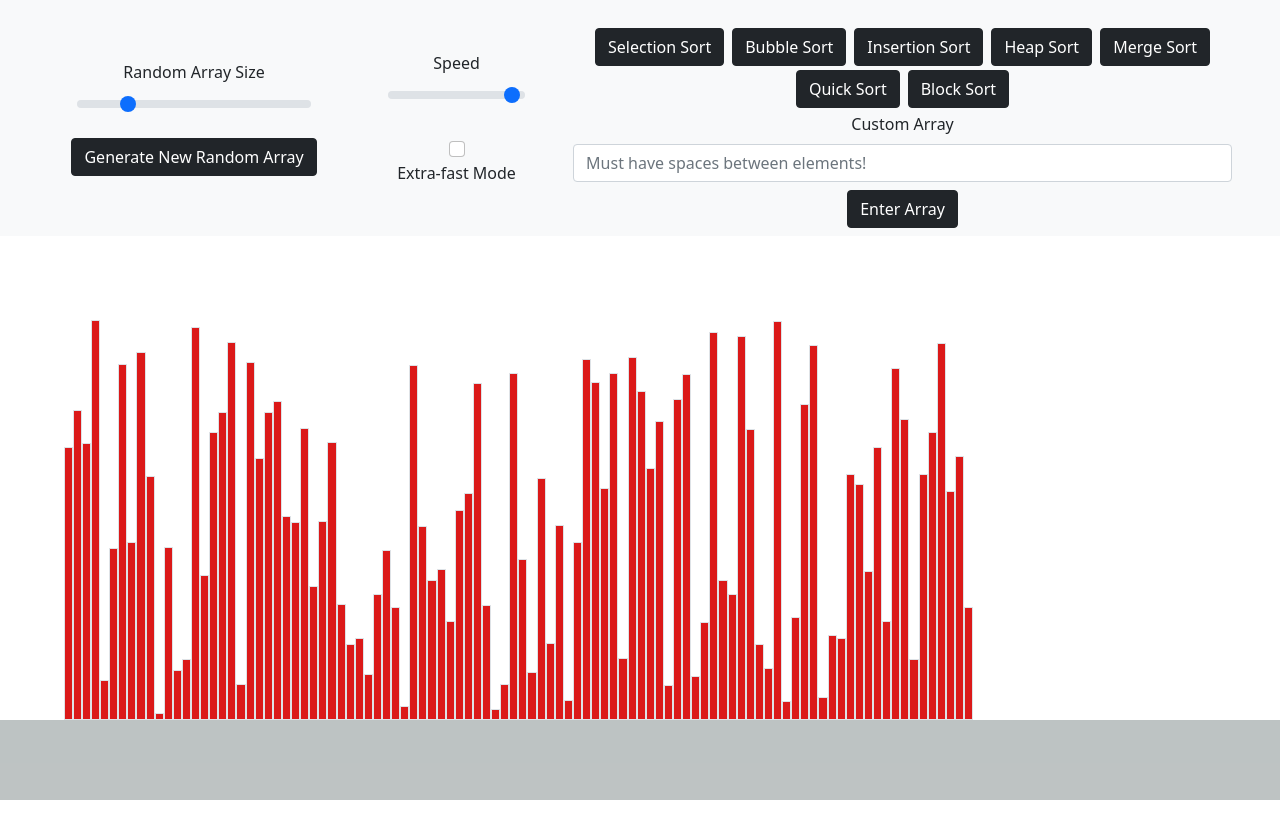
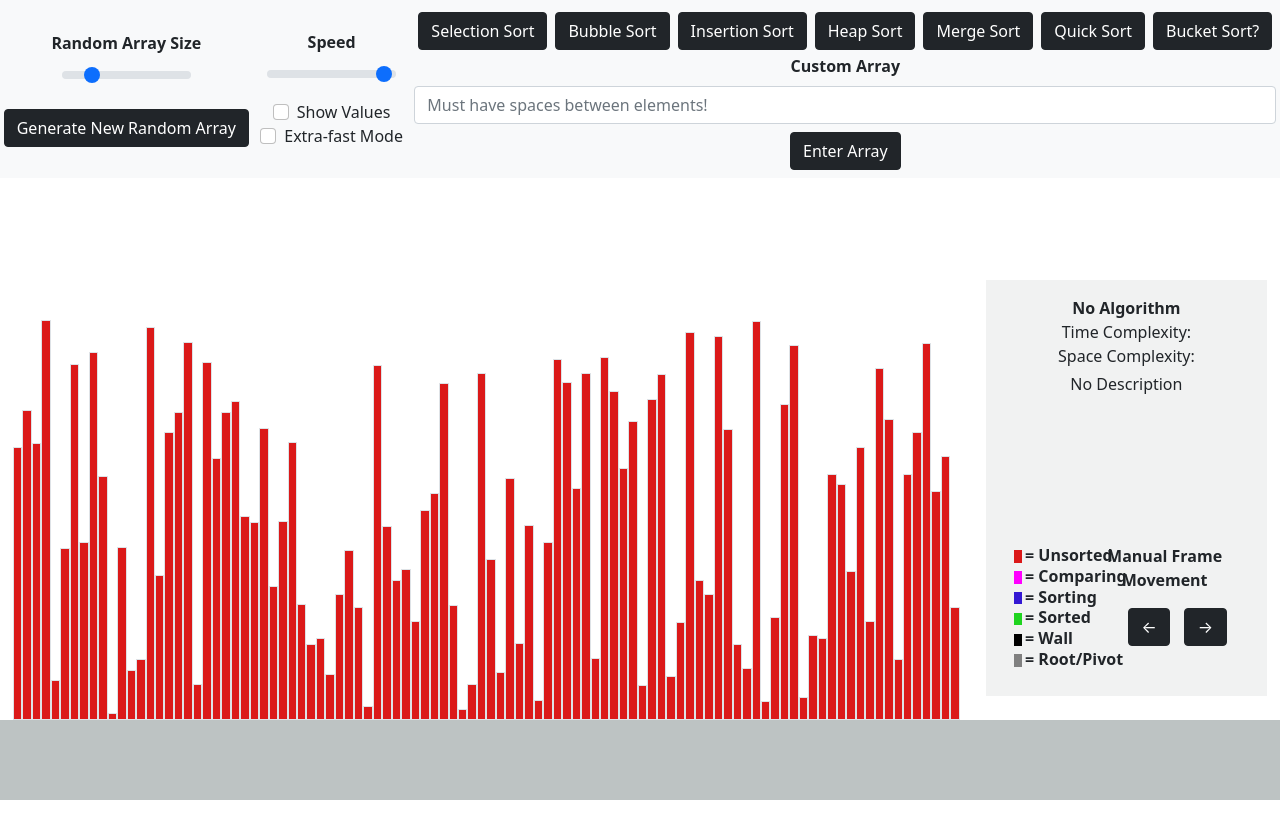
Before and after one commit to Brent152/Sorting-Algorithm-Visualizer, a React (Create React App) app in the folder sorting_visualizer/: page / in a window 1280 px wide. Shown: the top 838 px of the page. Before the commit the page ends 800 px from the top, so only its background shows below. Built offline with nearby package versions, Linux system fonts and the light colour scheme.

Commit message:
Added show values, manual frame movement, and info tab

```diff
--- a/sorting_visualizer/src/components/Visualizer.css
+++ b/sorting_visualizer/src/components/Visualizer.css
@@ -1,15 +1,17 @@
-.array-bar {
+.arrayBar {
   display: inline-block;
   margin-bottom: 0;
 }
 
-.array-container {
+.arrayContainer {
   position: absolute;
   bottom: 10%;
   height: 50%;
+  right: 25%;
+  left: 1%;
 }
 
-.rectangle {
+.bottomRectangle {
   position: absolute;
   margin: 0;
   bottom: 0%;
@@ -17,3 +19,25 @@
   height: 10%;
   background-color: rgba(3, 24, 24, 0.26);
 }
+
+.sideRectangle {
+  position: absolute;
+  width: 22%;
+  height: 52%;
+  bottom: 13%;
+  right: 1%;
+  background-color: rgba(3, 24, 24, 0.055);
+}
+
+.colorIndicator {
+  position: absolute;
+  width: 3%;
+  height: 3%;
+  left: 10%;
+}
+
+.colorText {
+  position: absolute;
+  left: 14%;
+  font-weight: bold;
+}
--- a/sorting_visualizer/src/components/Visualizer.jsx
+++ b/sorting_visualizer/src/components/Visualizer.jsx
@@ -9,8 +9,11 @@ const PAUSE_MULTIPLIER = 20;
 
 // Global but changed by user (or caused by a user change)
 let FAST_MODE = false;
+let HAS_ANIMATED = false;
+let FRAME_INDEX = 0;
+let SHOW_VALUES = false;
 
-let ARRAY_SIZE, ANIMATION_SPEED, MARGIN_LEFT, BAR_WIDTH, MAX_ELEMENT_FOUND;
+let ARRAY_SIZE, ANIMATION_SPEED, BAR_WIDTH, MAX_ELEMENT_FOUND;
 
 
 class Visualizer extends React.Component {
@@ -31,25 +34,30 @@ class Visualizer extends React.Component {
         return (
             <React.Fragment>
                 <nav className="navbar navbar-expand-lg navbar-light bg-light">
-                    <div className="mx-5">
-                        <label htmlFor="arraySizeRange" className="form-label">Random Array Size</label>
+                    <div className="mx-auto">
+                        <label htmlFor="arraySizeRange" className="form-label" style={{fontWeight: "bold"}}>Random Array Size</label>
                         <br />
-                        <input type="range" className="form-range" min="2" max="500" defaultValue="100" step="1" id="arraySizeRange"
-                            onChange={this.arraySizeChangeHandle} disabled={this.state.isAnimating} style={{width: "80%"}}></input>
-
+                        <input type="range" className="form-range w-auto" min="2" max="500" defaultValue="100" step="1" id="arraySizeRange"
+                            onChange={this.arraySizeChangeHandle} disabled={this.state.isAnimating} style={{}}></input>
+                        <br />
                         <button className="btn btn-dark mt-3" onClick={this.generateArrayHandle} disabled={this.state.isAnimating}>Generate New Random Array</button>
                     </div>
-                    <div className="mx-auto">
-                        <label htmlFor="speedRange" className="form-label">Speed</label>
-                        <input type="range" className="form-range" min="1" max="500" defaultValue="480" step="1" id="speedRange"
+                    <div className="w-auto mx-auto">
+                        <label htmlFor="speedRange" className="form-label" style={{fontWeight: "bold"}}>Speed</label>
+                        <br />
+                        <input type="range" className="form-range w-auto" min="1" max="500" defaultValue="480" step="1" id="speedRange"
                             onChange={this.speedChangeHandle} disabled={this.state.isAnimating} style={{}}></input>
-                        <div className="mt-4">
-                            <input className="form-check-input mx-2" type="checkbox" value="" id="extraFastCheck" onChange={this.extraFastChangeHandle} disabled={this.state.isAnimating}></input>
-                            <label className="form-check-label mx-2" htmlFor="extraFastCheck">Extra-fast Mode</label>
+                        <br />
+                        <div className="mt-2">
+                            <input className="form-check-input mx-1" type="checkbox" value="" id="showValuesCheck" onChange={this.showValuesChangeHandle} disabled={this.state.isAnimating}></input>
+                            <label className="form-check-label mx-1" htmlFor="showValuesCheck">Show Values</label>
+                            <br />
+                            <input className="form-check-input mx-1" type="checkbox" value="" id="extraFastCheck" onChange={this.extraFastChangeHandle} disabled={this.state.isAnimating}></input>
+                            <label className="form-check-label mx-1" htmlFor="extraFastCheck">Extra-fast Mode</label>
                         </div>
                     </div>
 
-                    <div className="form-group mx-5 mt-3">
+                    <div className="form-group mx-auto mt-auto">
                         <div className="mx-auto">
                             <button className="btn btn-dark mx-1 mt-1" onClick={this.selectionSortHandle} disabled={this.state.isAnimating}>Selection Sort</button>
                             <button className="btn btn-dark mx-1 mt-1" onClick={this.bubbleSortHandle} disabled={this.state.isAnimating}>Bubble Sort</button>
@@ -57,10 +65,10 @@ class Visualizer extends React.Component {
                             <button className="btn btn-dark mx-1 mt-1" onClick={this.heapSortHandle} disabled={this.state.isAnimating}>Heap Sort</button>
                             <button className="btn btn-dark mx-1 mt-1" onClick={this.mergeSortHandle} disabled={this.state.isAnimating}>Merge Sort</button>
                             <button className="btn btn-dark mx-1 mt-1" onClick={this.quickSortHandle} disabled={this.state.isAnimating}>Quick Sort</button>
-                            <button className="btn btn-dark mx-1 mt-1" onClick={this.quickSortHandle} disabled={this.state.isAnimating}>Block Sort</button>
+                            <button className="btn btn-dark mx-1 mt-1" onClick={this.quickSortHandle} disabled={this.state.isAnimating}>Bucket Sort?</button>
                         </div>
                         <div className="mx-auto">
-                            <label htmlFor="EnterCustomArrayLabel" className="mt-1">Custom Array</label>
+                            <label htmlFor="EnterCustomArrayLabel" className="mt-1" style={{fontWeight: "bold"}}>Custom Array</label>
                             <input type="email" className="form-control my-2" id="EnterCustomArrayField" placeholder="Must have spaces between elements!" style={{}}></input>
                             <button className="btn btn-dark" onClick={this.customArrayHandle} disabled={this.state.isAnimating} style={{}}>Enter Array</button>
                         </div>
@@ -68,14 +76,10 @@ class Visualizer extends React.Component {
                 </nav>
 
 
-                <div className="array-container"
-                style={{
-                    right:"20%",
-                    left: "1%",
-                }}>
+                <div className="arrayContainer" id="arrayContainer">
                     {this.state.array.map((bar, index) => (
                         <div
-                        className="array-bar border border-auto"
+                        className="arrayBar border border-auto"
                         key={index}
                         style={{
                             height: `${100*bar.value/MAX_ELEMENT_FOUND}%`,
@@ -84,9 +88,55 @@ class Visualizer extends React.Component {
                         }}></div>
                     ))}
                 </div>
+                <div className="arrayContainer" id="valueContainer" style={{bottom: "0%", top:"90.5%"}}>
+                    {this.state.array.map((bar, index) => (
+                        <div
+                        className=""
+                        key={index}
+                        style={{
+                            display: "inline-block",
+                            width: `${BAR_WIDTH}%`,
+                        }}>{SHOW_VALUES && bar.value}</div>
+                    ))}
+                </div>
+                <div className="sideRectangle p-3">
+                    <label id="AlgorithmName" style={{fontWeight: "bold"}}>No Algorithm</label>
+                    <br />
+                    <label id="AlgorithmTime" style={{wordWrap: "break-word"}}>Time Complexity:</label>
+                    <br />
+                    <label id="AlgorithmSpace" style={{wordWrap: "break-word"}}>Space Complexity:</label>
+                    <br />
+                    <label id="AlgorithmDescription" className="mt-1" style={{wordWrap: "break-word"}}>No Description</label>
 
-                <div className="rectangle">
+
+                    <label className="colorText" style={{bottom: "31%"}}>= Unsorted</label>
+                    <div className="colorIndicator" style={{backgroundColor: UNSORTED_COLOR, top: "65%"}}></div>
+                    <label className="colorText" style={{bottom: "26%"}}>= Comparing</label>
+                    <div className="colorIndicator" style={{backgroundColor: CHECK_COLOR, top: "70%"}}></div>
+                    <label className="colorText" style={{bottom: "21%"}}>= Sorting</label>
+                    <div className="colorIndicator" style={{backgroundColor: SORTING_COLOR, top: "75%"}}></div>
+                    <label className="colorText" style={{bottom: "16%"}}>= Sorted</label>
+                    <div className="colorIndicator" style={{backgroundColor: SORTED_COLOR, top: "80%"}}></div>
+                    <label className="colorText" style={{bottom: "11%"}}>= Wall</label>
+                    <div className="colorIndicator" style={{backgroundColor: WALL_COLOR, top: "85%"}}></div>
+                    <label className="colorText" style={{bottom: "6%"}}>= Root/Pivot</label>
+                    <div className="colorIndicator" style={{backgroundColor: EXTRA_COMPARISON_COLOR, top: "90%"}}></div>
+
+                    <label id="AlgorithmName" style={{position: "absolute", fontWeight: "bold", right: "16%", bottom: "25%"}}>Manual Frame<br />Movement</label>
+                    <button className="btn btn-dark mx-1 mt-1" onClick={this.frameLeft} disabled={this.state.isAnimating} style={{
+                        position: "absolute",
+                        bottom: "12%",
+                        right: "33%",
+                        width: "15%"
+                    }}>←</button>
+                    <button className="btn btn-dark mx-1 mt-1" onClick={this.frameRight} disabled={this.state.isAnimating} style={{
+                        position: "absolute",
+                        bottom: "12%",
+                        right: "13%",
+                        width: "15%"
+                    }}>→</button>
                 </div>
+                <div className="bottomRectangle"></div>
 
             </React.Fragment>
         );
@@ -95,8 +145,7 @@ class Visualizer extends React.Component {
     // Set default state
     componentDidMount() {
         ARRAY_SIZE = document.getElementById("arraySizeRange").value;
-        MARGIN_LEFT = 5/ARRAY_SIZE;
-        BAR_WIDTH = (100-5-(MARGIN_LEFT*ARRAY_SIZE))/ARRAY_SIZE;
+        BAR_WIDTH = (100)/ARRAY_SIZE;
         ANIMATION_SPEED = 500-document.getElementById("speedRange").value;
         FAST_MODE = document.getElementById("extraFastCheck").value;
         this.setState({array: this.newArray()});
@@ -113,15 +162,23 @@ class Visualizer extends React.Component {
         ANIMATION_SPEED = 500-document.getElementById("speedRange").value;
     }
 
+    showValuesChangeHandle = () => {
+        SHOW_VALUES = !SHOW_VALUES;
+        this.setState({});
+    }
+
     arraySizeChangeHandle = () => {
         ARRAY_SIZE = document.getElementById("arraySizeRange").value;
-        MARGIN_LEFT = 5/ARRAY_SIZE;
-        BAR_WIDTH = (100-5-(MARGIN_LEFT*ARRAY_SIZE))/ARRAY_SIZE;
+        BAR_WIDTH = (100)/ARRAY_SIZE;
         this.setState({array: this.newArray()});
     }
 
     extraFastChangeHandle = () => {
         FAST_MODE = !FAST_MODE;
+    }
+
+    showValuesChange = () => {
+        document.getElementById()
     }
 
     customArrayHandle = () => {
@@ -147,8 +204,7 @@ class Visualizer extends React.Component {
         }
         // Change "constants"
         ARRAY_SIZE = arr.length;
-        MARGIN_LEFT = 5/ARRAY_SIZE;
-        BAR_WIDTH = (100-5-(MARGIN_LEFT*ARRAY_SIZE))/ARRAY_SIZE;
+        BAR_WIDTH = (100)/ARRAY_SIZE;
         console.log(ARRAY_SIZE);
         console.log("Made new custom array");
         console.log(arr);
@@ -162,12 +218,26 @@ class Visualizer extends React.Component {
         }
     }
 
+    frameLeft = () => {
+        if (HAS_ANIMATED && FRAME_INDEX > 0) {
+            FRAME_INDEX--;
+            this.setState({array: this.state.frames[FRAME_INDEX]});
+        }
+    }
+
+    frameRight = () => {
+        if (HAS_ANIMATED && FRAME_INDEX < this.state.frames.length-1) {
+            FRAME_INDEX++;
+            this.setState({array: this.state.frames[FRAME_INDEX]});
+        }
+    }
+
     // Creates a new array and returns it
     newArray = () => {
         const arr = [];
         for (let i = 0; i < ARRAY_SIZE; i++) {
             let bar = {
-                value: getRandomInt(5, MAX_ARRAY_ELEMENT_NUMBER),
+                value: this.getRandomInt(5, MAX_ARRAY_ELEMENT_NUMBER),
                 color: UNSORTED_COLOR,
             }
             arr.push(bar);
@@ -185,6 +255,13 @@ class Visualizer extends React.Component {
 
     // Selection sort the array - called by Selection Sort Button
     selectionSortHandle = () => {
+
+        // Change Info
+        document.getElementById("AlgorithmName").innerHTML = "Selection Sort";
+        document.getElementById("AlgorithmTime").innerHTML ="Time Complexity: Θ(n^2)";
+        document.getElementById("AlgorithmSpace").innerHTML ="Space Complexity: O(1)";
+        document.getElementById("AlgorithmDescription").innerHTML = "Loops through unsorted elements to find the minimum, swaps the minimum with the next unsorted element.";
+
         this.state.frames = [];
         let minIndex, temp;
         // Brand new array copied from this.state.array
@@ -209,7 +286,7 @@ class Visualizer extends React.Component {
             // Set sorting colors and save frame a lot of times so it has a pause
             arr[minIndex].color = SORTING_COLOR;
             arr[startIndex].color = SORTING_COLOR;
-            this.saveFrames(arr, PAUSE_MULTIPLIER, false);
+            this.saveFrames(arr, Math.floor(PAUSE_MULTIPLIER), false);
 
             // Swap values
             temp = arr[minIndex].value;
@@ -227,6 +304,13 @@ class Visualizer extends React.Component {
 
     // Bubble sort the array - called by Bubble Sort Button
     bubbleSortHandle = () => {
+
+        // Change Info
+        document.getElementById("AlgorithmName").innerHTML = "Bubble Sort";
+        document.getElementById("AlgorithmTime").innerHTML ="Time Complexity: Θ(n^2)";
+        document.getElementById("AlgorithmSpace").innerHTML ="Space Complexity: O(1)";
+        document.getElementById("AlgorithmDescription").innerHTML = "Loops through unsorted elements swapping neighbors if left < right n-1 times.";
+
         this.state.frames = [];
         console.log("Start Bubble Sort");
 
@@ -266,6 +350,12 @@ class Visualizer extends React.Component {
 
     // Insertion sort the array - called by Insertion Sort Button
     insertionSortHandle = () => {
+
+        document.getElementById("AlgorithmName").innerHTML = "Insertion Sort";
+        document.getElementById("AlgorithmTime").innerHTML ="Time Complexity: Θ(n^2)";
+        document.getElementById("AlgorithmSpace").innerHTML ="Space Complexity: O(1)";
+        document.getElementById("AlgorithmDescription").innerHTML = "Loops through sorted elements shifting each to the right if the next unsorted element is lesser, inserts next element.";
+
         this.state.frames = [];
         console.log("Start Insertion Sort");
         // Brand new array copied from this.state.array
@@ -297,7 +387,7 @@ class Visualizer extends React.Component {
 
             // Set sorting color and pause
             arr[curIndex+1].color = SORTING_COLOR;
-            this.saveFrames(arr, PAUSE_MULTIPLIER/1, false);
+            this.saveFrames(arr, Math.floor(PAUSE_MULTIPLIER), false);
             arr[curIndex+1].color = SORTED_COLOR;
 
             this.saveFrames(arr, 1, true);
@@ -322,6 +412,12 @@ class Visualizer extends React.Component {
     }
 
     quickSort = (arr, lowIndex, highIndex) => {
+
+        document.getElementById("AlgorithmName").innerHTML = "Quick Sort";
+        document.getElementById("AlgorithmTime").innerHTML ="Time Complexity: Θ(nlog(n))";
+        document.getElementById("AlgorithmSpace").innerHTML ="Space Complexity: O(log(n))";
+        document.getElementById("AlgorithmDescription").innerHTML = "Picks a pivot, finds pairs of elements greater and lesser than the pivot on corresponding sides, swaps them, inserts the pivot, then recursively calls itself on both sides of the pivot.";
+
         arr[lowIndex].color = WALL_COLOR;
         arr[highIndex].color = WALL_COLOR;
         this.saveFrames(arr, 1, false);
@@ -424,6 +520,13 @@ class Visualizer extends React.Component {
 
     // Merge Sort the array - called by Merge Sort Button
     mergeSortHandle = () => {
+
+        // Change Info
+        document.getElementById("AlgorithmName").innerHTML = "Merge Sort";
+        document.getElementById("AlgorithmTime").innerHTML ="Time Complexity: Θ(nlog(n))";
+        document.getElementById("AlgorithmSpace").innerHTML ="Space Complexity: O(n)";
+        document.getElementById("AlgorithmDescription").innerHTML = "Recursively halves the array until there is one element in each, creates a duplicate of both halves, then loops through the halves adding the lesser element to the original array.";
+
         this.state.frames = [];
         console.log("Start Merge Sort");
         // Brand new array copied from this.state.array
@@ -540,6 +643,12 @@ class Visualizer extends React.Component {
         // pink are it's childs, it takes the largest of the three of
         // and puts it at the root index
 
+        // Change Info
+        document.getElementById("AlgorithmName").innerHTML = "Heap Sort";
+        document.getElementById("AlgorithmTime").innerHTML ="Time Complexity: Θ(nlog(n))";
+        document.getElementById("AlgorithmSpace").innerHTML ="Space Complexity: O(1)";
+        document.getElementById("AlgorithmDescription").innerHTML = "Turns the array into a max heap, then places the root at the end of the unsorted portion of the array and maxHeapifys n-1 times.";
+
         this.state.frames = [];
         console.log("Start Heap Sort");
         // Brand new array copied from this.state.array
@@ -624,8 +733,9 @@ class Visualizer extends React.Component {
 
     // Loops through frames array slowly - called by sorting functions
     animate = () => {
-        console.log("Sorted Array:");
-        console.log(this.state.array);
+        FRAME_INDEX = 0;
+        this.printArray(this.state.array);
+
         let i = 0;
         this.setState({array: this.state.frames[i]});
         this.setState({isAnimating: true});
@@ -637,6 +747,17 @@ class Visualizer extends React.Component {
                 clearInterval(this.myInterval);
             }
         }, ANIMATION_SPEED);
+        HAS_ANIMATED = true;
+    }
+
+    printArray = (arr) => {
+        console.log("Sorted Array:");
+        let output = "["
+        for (let i = 0; i < ARRAY_SIZE-1; i++) {
+            output += String(arr[i].value) + ", ";
+        }
+        output += String(arr[ARRAY_SIZE-1].value) + "]";
+        console.log(output);
     }
 
     // Saves given array to this.state.frames
@@ -652,10 +773,10 @@ class Visualizer extends React.Component {
             }
         }
     }
-}
 
-function getRandomInt(min, max) {
-    return Math.floor(Math.random() * (max - min) ) + min;
+    getRandomInt (min, max) {
+        return Math.floor(Math.random() * (max - min) ) + min;
+    }
 }
 
 export default Visualizer;
```
